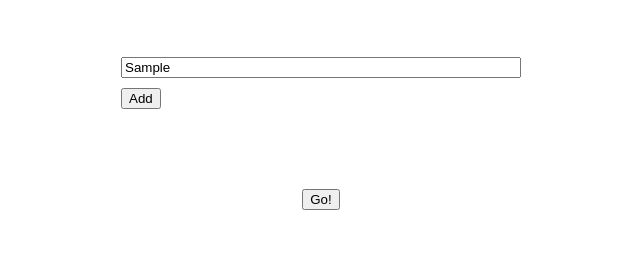
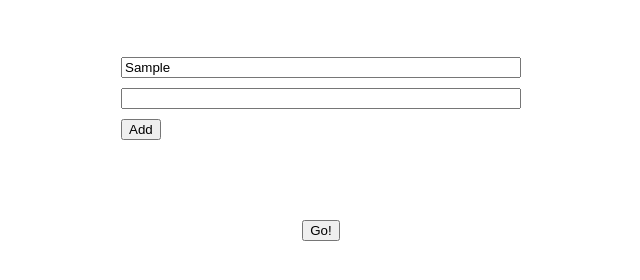
Before and after one commit to ltuvesson/help-me-choose, a plain HTML site: page index.html in a window 1280 px wide. Both pictures are taken after typing "Sample" into the empty fields and a click on the button "Add". Shown: the part 430-710 px from the top of the page, without its empty margins (319-959 px from the left). Drawn offline with nearby package versions, Linux system fonts and the light colour scheme.

Commit message:
Add a new box with Javascript

```diff
--- a/index.html
+++ b/index.html
@@ -15,6 +15,20 @@
      </div>
      <button class="addOption">Add</button>
    </div>
+   <div class="resultSection"></div>
    <button>Go!</button>
+
+   <script src="https://code.jquery.com/jquery-3.4.1.min.js"></script>
+   <script>
+     $(function() {
+       $('.resultSection').hide()
+
+       var add_option = function() {
+         $('.inputs').append('<input></input>')
+       }
+
+       $('.addOption').click(add_option)
+     })
+   </script>
  </body>
 </html>
```
